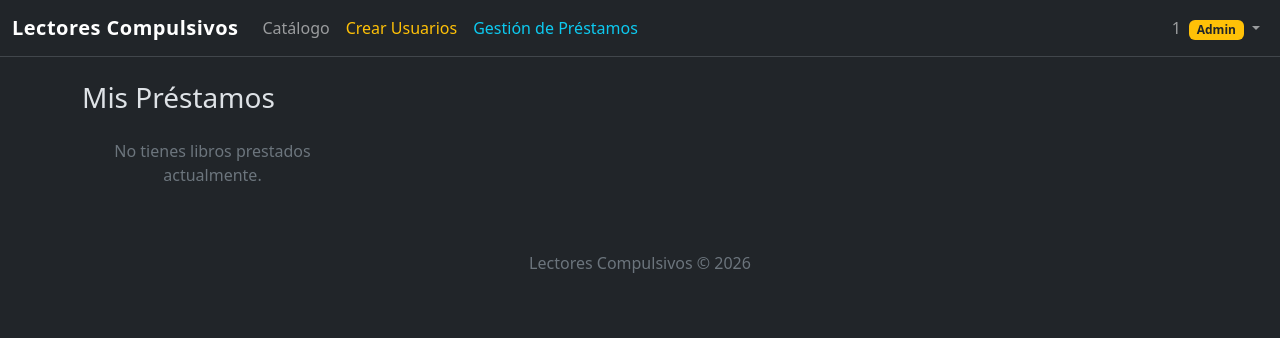
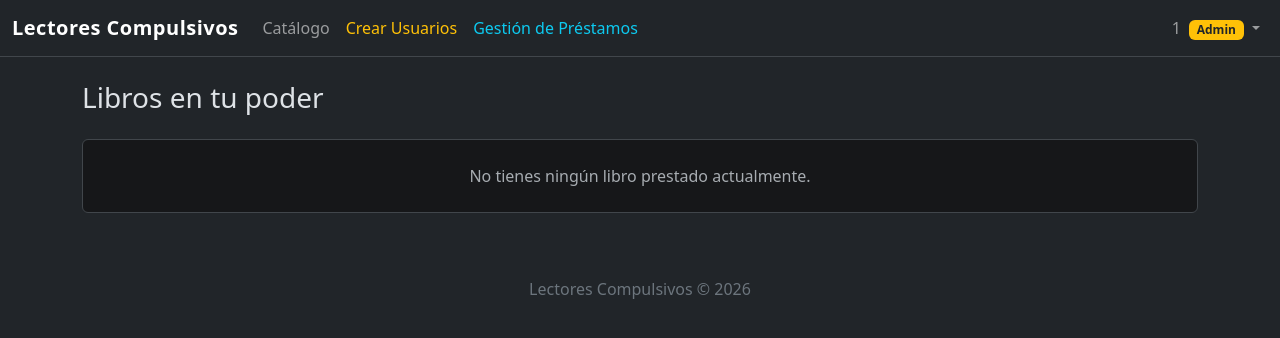
Before and after one commit to victorArincon/Lectores-Compulsivos, a Flask app: page /mis_prestamos in a window 1280 px wide. Shown: the top 338 px of the page. Run offline with Flask 3, Linux system fonts and the light colour scheme; the visitor is signed in with stand-in values (Sample User, id 1); some libraries are stand-ins or nearby versions.

Commit message:
Update heading and display logic for borrowed books

```diff
--- a/templates/mis_prestamos.html
+++ b/templates/mis_prestamos.html
@@ -1,40 +1,47 @@
 {% extends "base.html" %}
 
 {% block title %}Mis Préstamos{% endblock %}
-{% block heading %}Mis Préstamos{% endblock %}
+{% block heading %}Libros en tu poder{% endblock %}
 
 {% block content %}
-{% from "modal_libro.html" import modal_libro %}
-<div class="row row-cols-2 row-cols-md-3 row-cols-lg-4 g-4">
-    {% for libro in libros_prestados %}
+{% if prestamos %}
+<div class="row row-cols-1 row-cols-md-2 row-cols-lg-3 g-4">
+    {% for p in prestamos %}
     <div class="col">
-        <div class="card book-card border-secondary-subtle">
-            {% if libro.portada %}
-            <img class="book-cover-img" src="{{ libro.portada }}" alt="Portada de {{ libro.titulo }}">
-            {% else %}
-            <div class="book-cover cover-{{ loop.index0 % 6 }}">
-                {{ libro.titulo }}
-            </div>
-            {% endif %}
+        <div class="card h-100 border-secondary-subtle shadow-sm">
             <div class="card-body d-flex flex-column">
-                <h6 class="card-title mb-1">{{ libro.titulo }}</h6>
-                <p class="card-text text-secondary small mb-2">{{ libro.autor }}</p>
-                <button type="button" class="btn btn-outline-info btn-sm mb-2" data-bs-toggle="modal" data-bs-target="#prestamoModal{{ loop.index }}">
-                    Detalles
-                </button>
+                <h5 class="card-title">{{ p.libro.titulo }}</h5>
+                <p class="card-text text-secondary small mb-2">Autor: {{ p.libro.autor }}</p>
+                <p class="card-text small mb-3"><strong>ISBN:</strong> {{ p.libro.isbn }}</p>
+
                 <div class="mt-auto">
-                    <form method="POST" action="{{ url_for('devolver', isbn=libro.isbn) }}">
-                        <button type="submit" class="btn btn-outline-secondary btn-sm w-100">Devolver</button>
-                    </form>
+                    <p class="mb-2 small">
+                        <strong>Fecha límite:</strong> {{ p.fecha_limite or 'No especificada' }}
+                    </p>
+                    {% if p.vencido %}
+                        <div class="alert alert-danger py-1 px-2 small mb-0 text-center">
+                            ¡Préstamo vencido! ({{ p.dias_restantes | abs }} días de retraso)
+                        </div>
+                    {% elif p.dias_restantes is not none %}
+                        {% if p.dias_restantes == 0 %}
+                            <div class="alert alert-warning py-1 px-2 small mb-0 text-center">
+                                Vence hoy
+                            </div>
+                        {% else %}
+                            <div class="alert alert-info py-1 px-2 small mb-0 text-center">
+                                Te quedan <strong>{{ p.dias_restantes }}</strong> días
+                            </div>
+                        {% endif %}
+                    {% endif %}
                 </div>
             </div>
         </div>
-        {{ modal_libro(libro, "prestamoModal" ~ loop.index) }}
-    </div>
-    {% else %}
-    <div class="col-12">
-        <p class="text-secondary text-center">No tienes libros prestados actualmente.</p>
     </div>
     {% endfor %}
 </div>
+{% else %}
+<div class="alert alert-secondary text-center py-4" role="alert">
+    No tienes ningún libro prestado actualmente.
+</div>
+{% endif %}
 {% endblock %}
```
